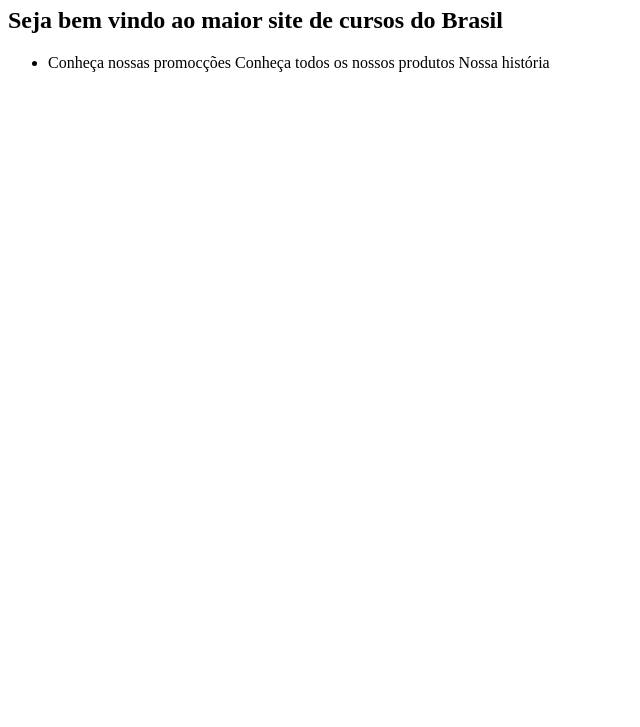
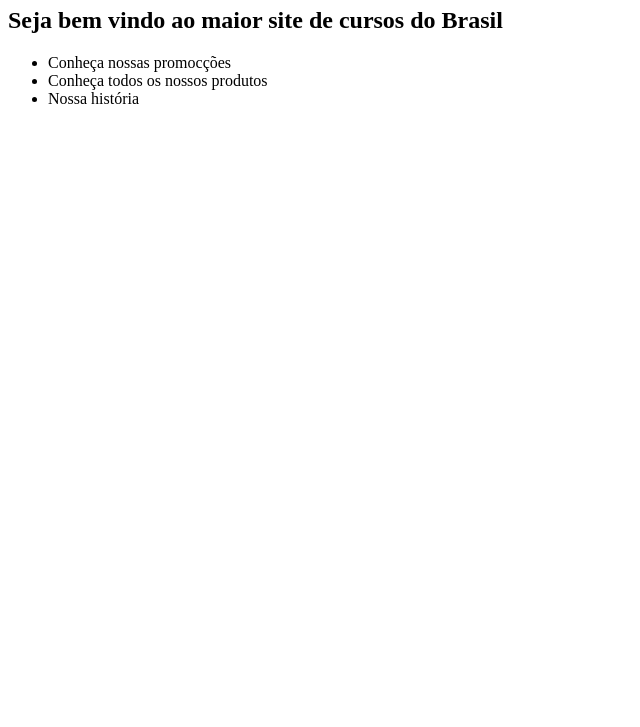
Before and after one commit to caioefernanda/caioefernanda.github.io, a plain HTML site: page index.html in a window 1280 px wide. Shown: the part 73-800 px from the top of the page, without its empty margins (0-640 px from the left). Drawn offline with Linux system fonts and the light colour scheme.

Commit message:
Update index.html

```diff
--- a/index.html
+++ b/index.html
@@ -8,9 +8,9 @@
     <h1>Meu site de cursos</h1>
     <h2>Seja bem vindo ao maior site de cursos do Brasil</h2>
     <ul>
-        <li>Conheça nossas promocções
-        Conheça todos os nossos produtos
-        Nossa história</li>
+        <li>Conheça nossas promocções</li>
+       <li> Conheça todos os nossos produtos</li>
+        <li>Nossa história</li>
     </ul>
 </body>
 <footer></footer>
```
